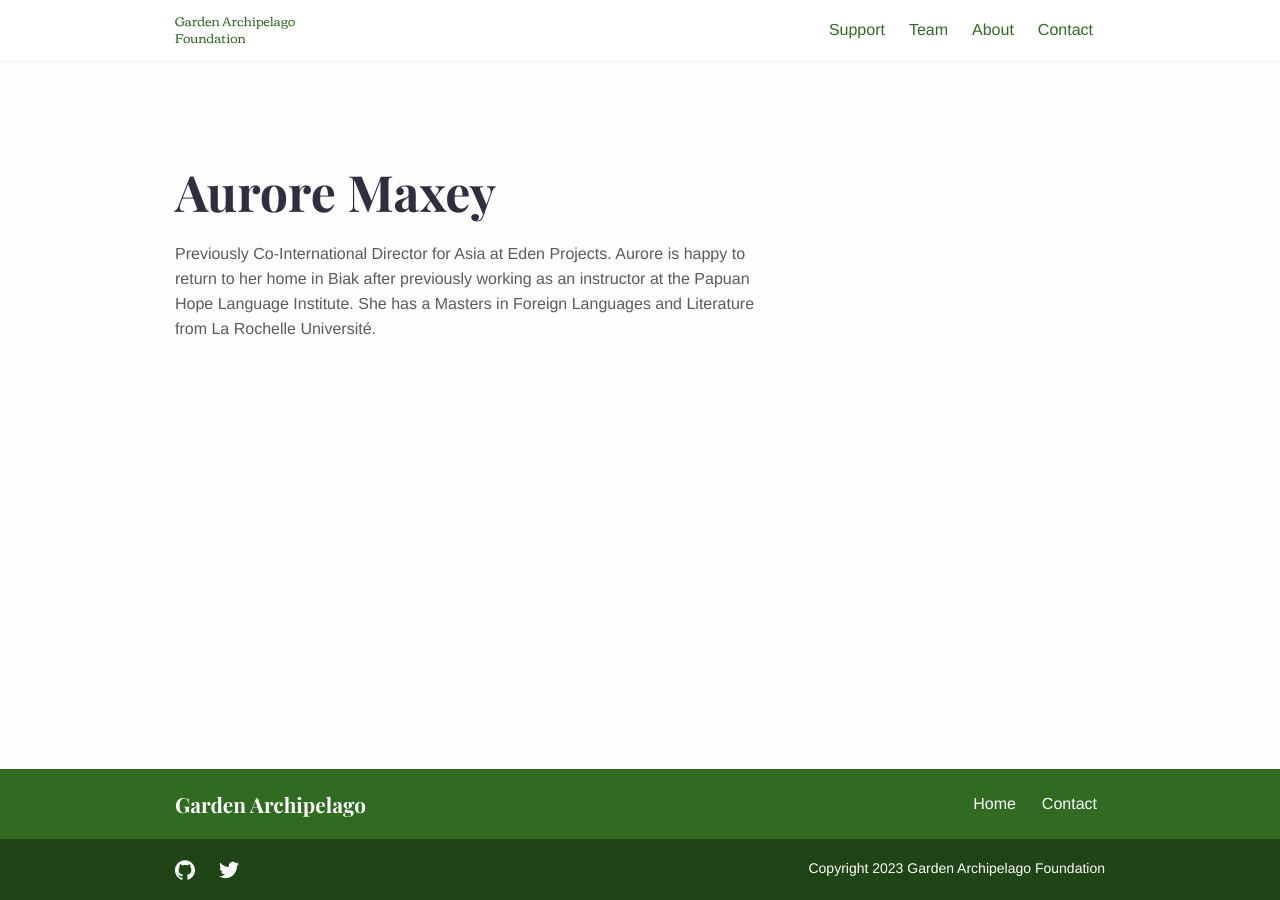
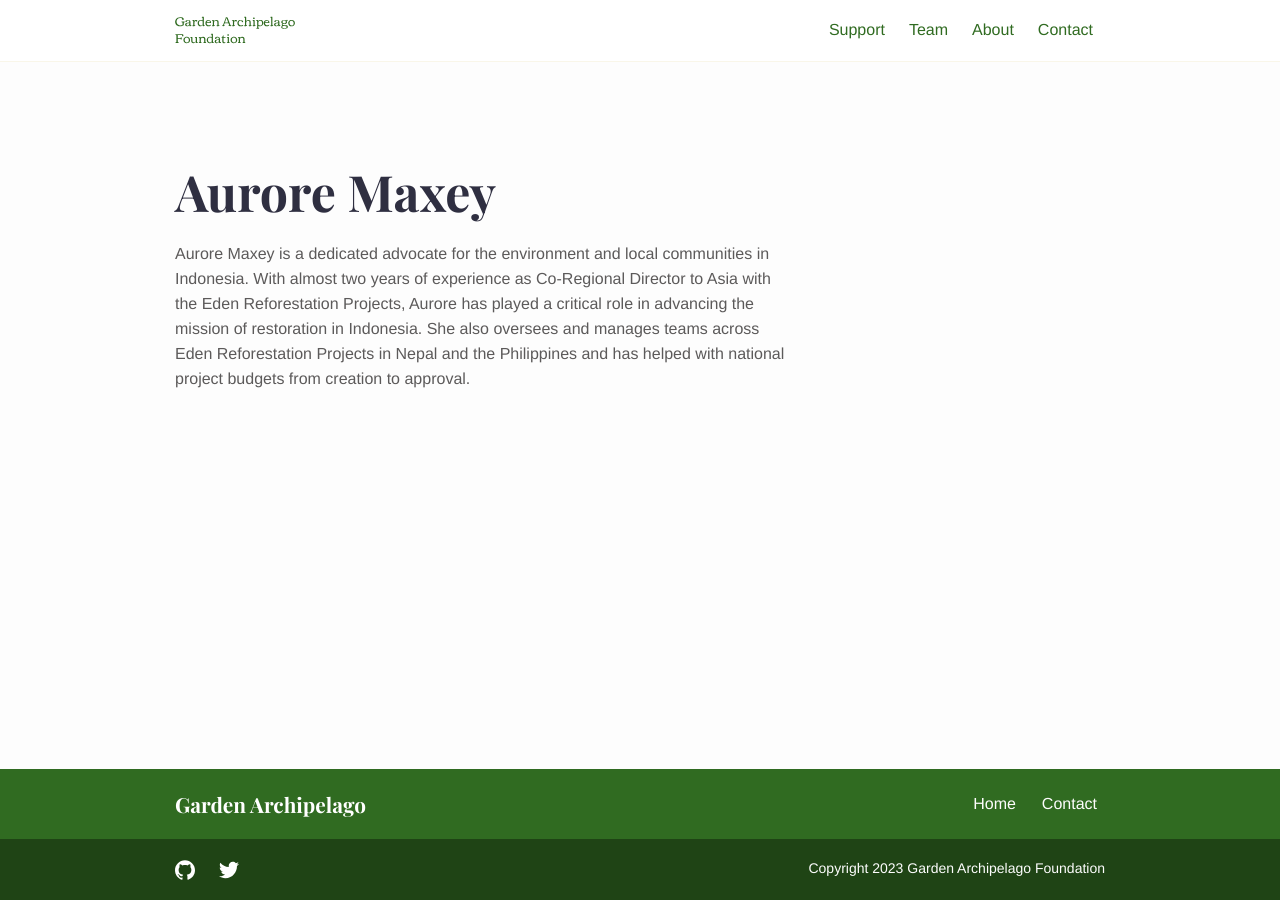
Before and after one commit to garden-archipelago/garden-archipelago.github.io, a Jekyll site: the page built from _team/aurore-maxey.md, in a window 1280 px wide. Built offline with Jekyll 4.4.1, drawn with Linux system fonts in a browser that asks for light colours.

Commit message:
Update aurore-maxey.md

```diff
--- a/_team/aurore-maxey.md
+++ b/_team/aurore-maxey.md
@@ -8,4 +8,4 @@ promoted: true
 weight: 1
 ---
 
-Previously Co-International Director for Asia at Eden Projects. Aurore is happy to return to her home in Biak after previously working as an instructor at the Papuan Hope Language Institute. She has a Masters in Foreign Languages and Literature from La Rochelle Université.
+Aurore Maxey is a dedicated advocate for the environment and local communities in Indonesia. With almost two years of experience as Co-Regional Director to Asia with the Eden Reforestation Projects, Aurore has played a critical role in advancing the mission of restoration in Indonesia. She also oversees and manages teams across Eden Reforestation Projects in Nepal and the Philippines and has helped with national project budgets from creation to approval.
```
